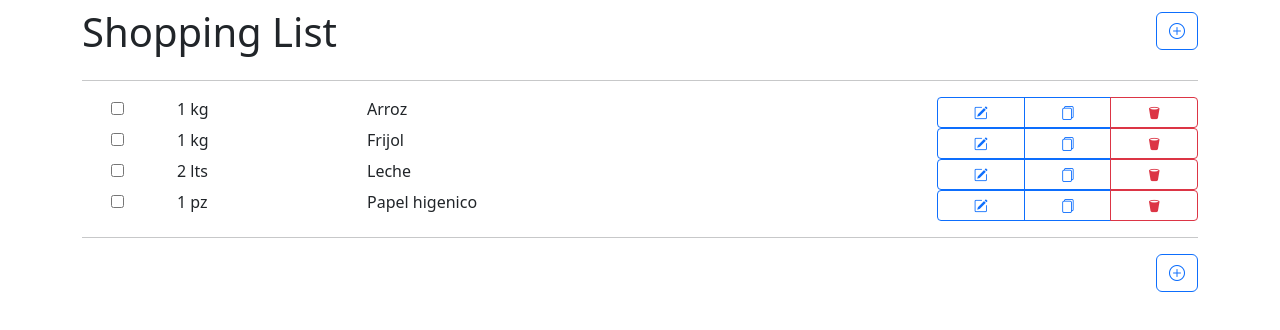
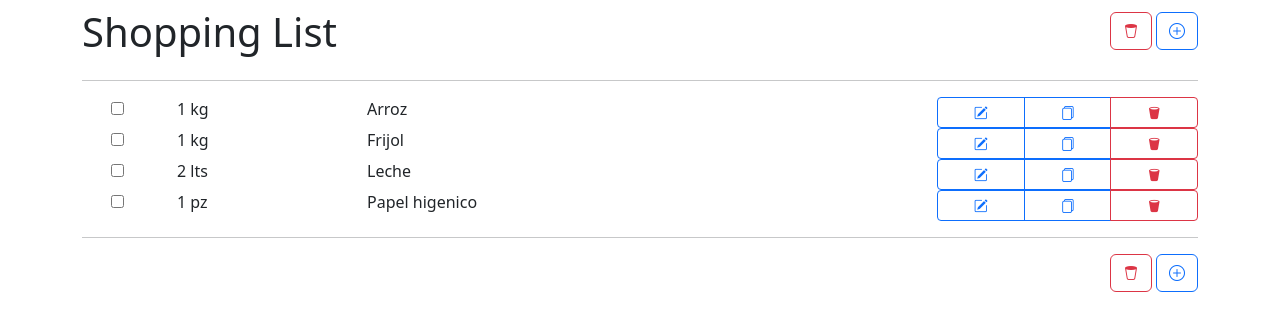
Before and after one commit to SoniaFlores17/shopping_list, a React (Vite) app: page / in a window 1280 px wide. Shown: the top 330 px of the page. Built offline with nearby package versions, Linux system fonts and the light colour scheme.

Commit message:
Borrar lista y solucion de errores al agregar articulos

```diff
--- a/src/App.jsx
+++ b/src/App.jsx
@@ -1,4 +1,5 @@
 import { useState } from "react"
+import ClearListButton from "./components/ClearListButton";
 import ListItem from "./components/ListItem";
 import NewItemButton from "./components/NewItemButton";
 
@@ -53,6 +54,7 @@
           <h1>Shopping List</h1>
         </div>
         <div className="col text-end mt-1">
+        <ClearListButton setListItems={setListItems} />
           <NewItemButton listItems= {listItems} setListItems={setListItems}/>
         </div>
       </div>
@@ -71,6 +73,7 @@
       }
       <hr />
       <div className="col text-end">
+      <ClearListButton setListItems={setListItems} />
         <NewItemButton />
       </div>
     </div>
--- /dev/null
+++ b/src/components/ClearListButton.jsx
@@ -0,0 +1,31 @@
+import Swal from "sweetalert2"
+
+const ClearListButton = ({ setListItems }) => {
+
+    const clearList = async () => {
+        const { isConfirmed } = await Swal.fire({
+            title: 'Are you sure?',
+            text: "You won't be able to revert this!",
+            icon: 'warning',
+            showCancelButton: true,
+            confirmButtonText: 'Yes, delete it!',
+            confirmButtonColor: '#3085d6',
+            cancelButtonColor: '#d33',
+        })
+        if (isConfirmed) {
+            setListItems([])
+        }
+    }
+
+    return (
+        <button
+            className="btn btn-outline-danger me-1"
+            onClick={clearList}
+            type="button"
+        >
+            <i className="bi bi-trash2"></i>
+        </button>
+    )
+}
+
+export default ClearListButton
--- a/src/components/NewItemButton.jsx
+++ b/src/components/NewItemButton.jsx
@@ -37,15 +37,20 @@
                 const quantity = Swal.getPopup().querySelector("#quantity").value;
                 const unit = Swal.getPopup().querySelector("#unit").value;
                 if (!name || !quantity || !unit) {
-                    Swal.showValidationMessage("Prease enter name");
+                    Swal.showValidationMessage("Please enter full information");
                 }
                 return { name, quantity, unit };
             },
         })
+
+        if(!value.name || !value.quantity || !value.unit) return;
+
         setListItems([
             ...listItems,
             {
                 id: listItems.length+1,
+                 //id: (listItems.length+1).toString(),
+                 id: `${listItems.length+1}`,
                 ...value,
                 checked: false,
             }
```
